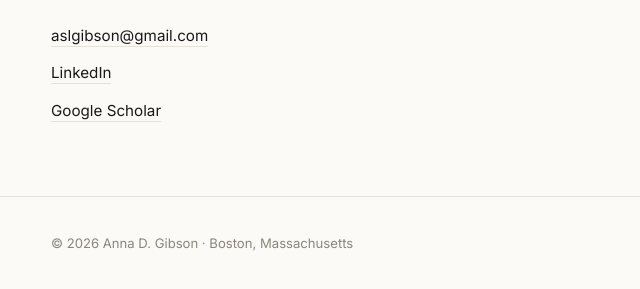
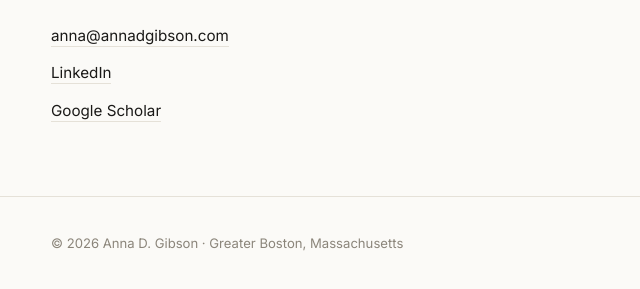
Before and after one commit to aslgibson/potential-waddle, a plain HTML site: page annadgibson-site 4/index.html in a window 1280 px wide. Shown: the part 3733-4022 px from the top of the page, 237-877 px from the left. Drawn offline with Linux system fonts and the light colour scheme.

Commit message:
Update index.html

```diff
--- a/annadgibson-site 4/index.html
+++ b/annadgibson-site 4/index.html
@@ -609,7 +609,7 @@
         </div>
 
         <ul class="contact-list">
-          <li><a href="mailto:aslgibson@gmail.com">aslgibson@gmail.com</a></li>
+          <li><a href="mailto:anna@annadgibson.com">anna@annadgibson.com</a></li>
           <li><a href="https://www.linkedin.com/in/aslgibson/">LinkedIn</a></li>
           <li><a href="https://scholar.google.com/citations?user=PXVUMdkAAAAJ">Google Scholar</a></li>
           <!-- CV link removed for now. To restore:
@@ -624,7 +624,7 @@
 
 <footer>
   <div class="wrap">
-    <p>&copy; 2026 Anna D. Gibson &middot; Boston, Massachusetts</p>
+    <p>&copy; 2026 Anna D. Gibson &middot; Greater Boston, Massachusetts</p>
   </div>
 </footer>
 
```
